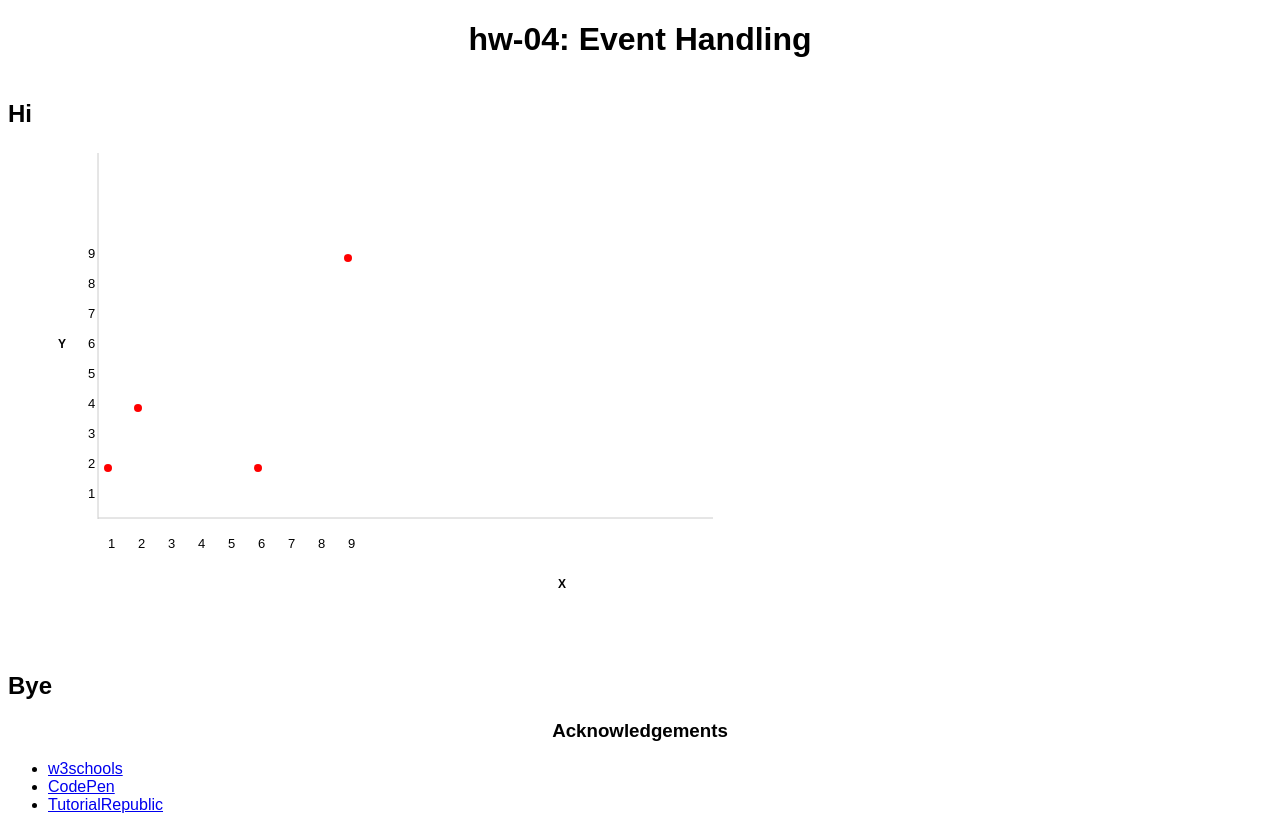
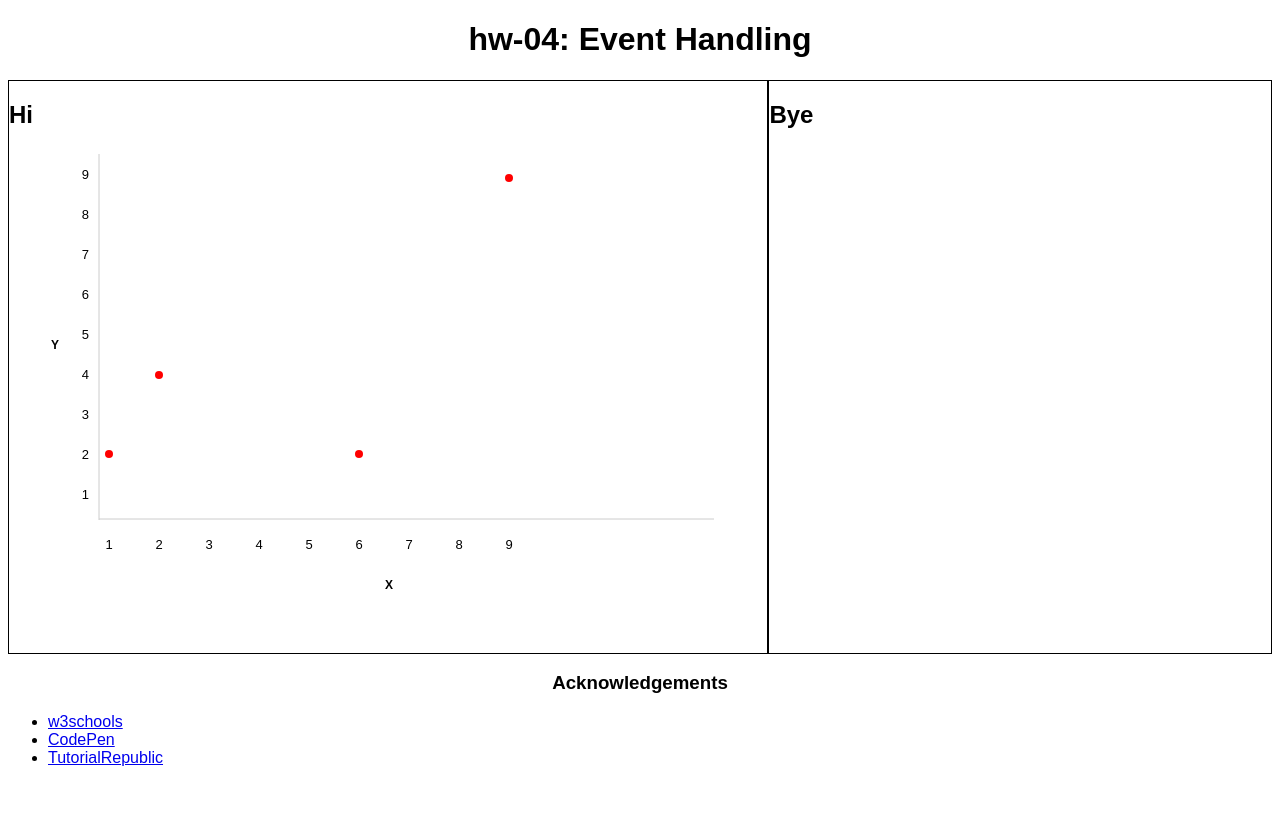
Before and after one commit to DS4200-S23-Class/hw-04-lauren-and-tara, a plain HTML site: page indexhw4.html in a window 1280 px wide. After the commit the page ends 800 px from the top, so only its background shows below. Drawn offline with Linux system fonts and the light colour scheme.

Commit message:
scatterplot in left column

```diff
--- a/indexhw4.html
+++ b/indexhw4.html
@@ -18,81 +18,48 @@
         <div class="column left">
             <h2>Hi</h2>
 
-
-<script>
-
-
-
-</script>
-
-<svg version="1.2" xmlns="http://www.w3.org/2000/svg" class="graph">
+            <svg class="graph">
             <g class="grid x-grid" id="xGrid">
                 <line x1="90" x2="90" y1="5" y2="371"></line>
             </g>
+
             <g class="grid y-grid" id="yGrid">
                 <line x1="90" x2="705" y1="370" y2="370"></line>
             </g>
+
             <g class="labels x-labels">
                 <text x="100" y="400">1</text>
-  <text x="130" y="400">2</text>
-  <text x="160" y="400">3</text>
-  <text x="190" y="400">4</text>
-  <text x="220" y="400">5</text>
-  <text x="250" y="400">6</text>
-  <text x="280" y="400">7</text>
-  <text x="310" y="400">8</text>
-  <text x="340" y="400">9</text>
-  <text x="550" y="440" class="label-title">X</text>
+                <text x="150" y="400">2</text>
+                <text x="200" y="400">3</text>
+                <text x="250" y="400">4</text>
+                <text x="300" y="400">5</text>
+                <text x="350" y="400">6</text>
+                <text x="400" y="400">7</text>
+                <text x="450" y="400">8</text>
+                <text x="500" y="400">9</text>
+                <text x="380" y="440" class="label-title">X</text>
             </g>
-<g class="labels y-lsabels">
-  <text x="80" y="110">9</text>
-  <text x="80" y="140">8</text>
-  <text x="80" y="170">7</text>
-  <text x="80" y="200">6</text>
-  <text x="80" y="230">5</text>
-  <text x="80" y="260">4</text>
-  <text x="80" y="290">3</text>
-  <text x="80" y="320">2</text>
+
+            <g class="labels y-labels">
+                <text x="80" y="30">9</text>
+                <text x="80" y="70">8</text>
+                <text x="80" y="110">7</text>
+                <text x="80" y="150">6</text>
+                <text x="80" y="190">5</text>
+                <text x="80" y="230">4</text>
+                <text x="80" y="270">3</text>
+                <text x="80" y="310">2</text>
                 <text x="80" y="350">1</text>
                 <text x="50" y="200" class="label-title">Y</text>
             </g>
-<g>
-  <circle cx="100" cy="320" data-value="(1,2)" r="4"></circle>
-  <circle cx="130" cy="260" data-value="(2,4)" r="4"></circle>
-  <circle cx="250" cy="320" data-value="(6,2)" r="4"></circle>
-  <circle cx="340" cy="110" data-value="(9,9)" r="4"></circle>
+
+            <g class="data" data-setname="Our first data set">
+                <circle cx="100" cy="305" data-value="(1, 2)" r="4"></circle>
+                <circle cx="150" cy="226" data-value="(2, 4)" r="4"></circle>
+                <circle cx="350" cy="305" data-value="(6, 2)" r="4"></circle>
+                <circle cx="500" cy="29" data-value="(9, 9)" r="4"></circle>
             </g>
-</svg>
-</div>
 
-
-              <script>
-                const dataset = [
-                            [ 1, 2 ],
-                            [ 2, 4 ],
-                            [ 6, 2 ],
-                            [ 9, 9 ]
-                         ];
-
-
-                const w = 500;
-                const h = 500;
-
-                const svg = d3.select("body")
-                              .append("svg")
-                              .attr("width", w)
-                              .attr("height", h);
-
-                svg.selectAll("circle")
-                   .data(dataset)
-                   .enter()
-                   .append('circle')
-                   .attr('cx', (dataPoint) => dataPoint[0])
-                   .attr('cy', (dataPoint) => h - dataPoint[1])
-                   .attr('r', 5)
-
-
-                 </script>
         </div>
 
         <div class="column right">
--- a/stylehw4.css
+++ b/stylehw4.css
@@ -14,15 +14,51 @@ body {
 
 .left {
   width: 60%;
-  background-color: 'greenyellow';
+  border: 1px solid black;
 }
 
 .right {
   width: 40%;
-  background-color: 'mediumaquamarine';
+  border: 1px solid black;
 }
 
-.space{
+.graph .labels.x-labels {
+  text-anchor: middle;
+}
+
+.graph .labels.y-labels {
+  text-anchor: end;
+}
+
+.graph {
+  height: 500px;
+  width: 800px;
+}
+
+.graph .grid {
+  stroke: #ccc;
+  stroke-dasharray: 0;
+  stroke-width: 1;
+}
+
+.labels {
+  font-size: 13px;
+}
+
+.label-title {
+  font-weight: bold;
+  text-transform: uppercase;
+  font-size: 12px;
+  fill: black;
+}
+
+.data {
+  fill: red;
+  stroke-width: 1;
+}
+
+
+/*.space{
   margin: 10px 0;
 }
 
@@ -37,7 +73,6 @@ circle {
 circle:hover {
   fill: #FFFF00 ;
 }
-
 
 ---------------- new
 
@@ -65,12 +100,6 @@ circle:hover {
   font-size: 13px;
 }
 
-.label-title {
-  font-weight: bold;
-  text-transform: uppercase;
-  font-size: 12px;
-  fill: black;
-}
 
 .data {
   fill: red;
@@ -79,4 +108,4 @@ circle:hover {
 View Compiled
 
 
-Resources
+Resources*/
```
Lines whose indentation alone changed are shown as unchanged.
